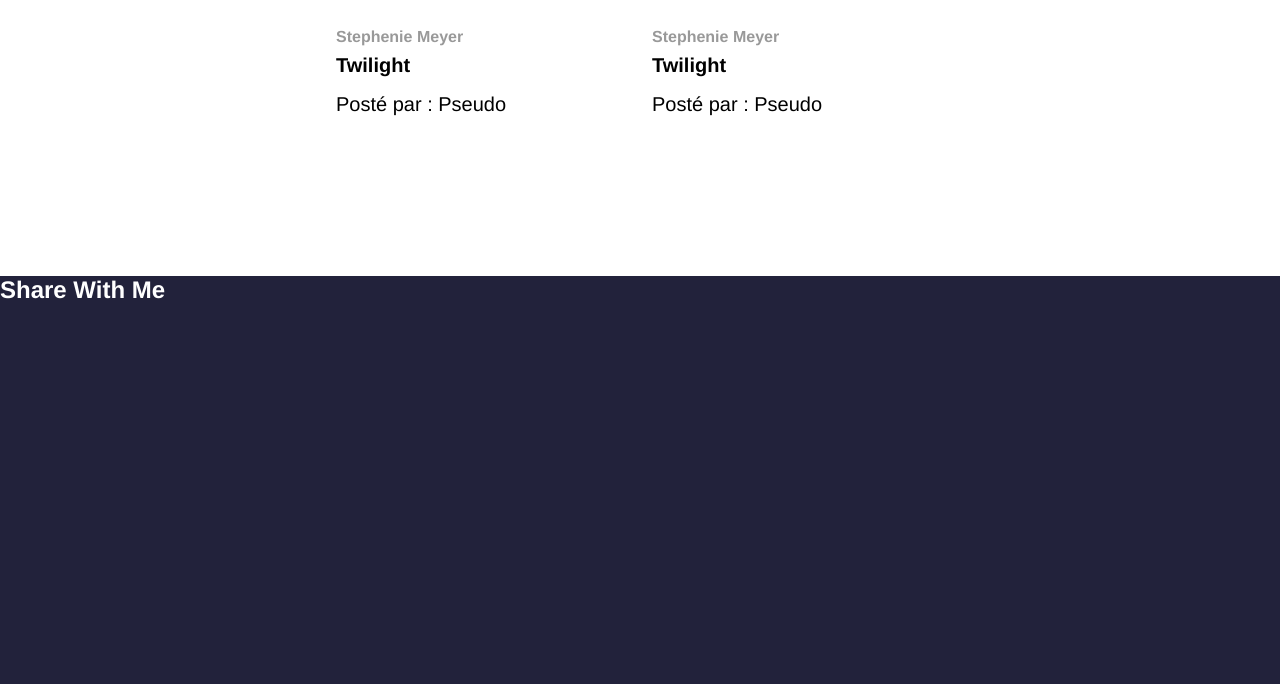
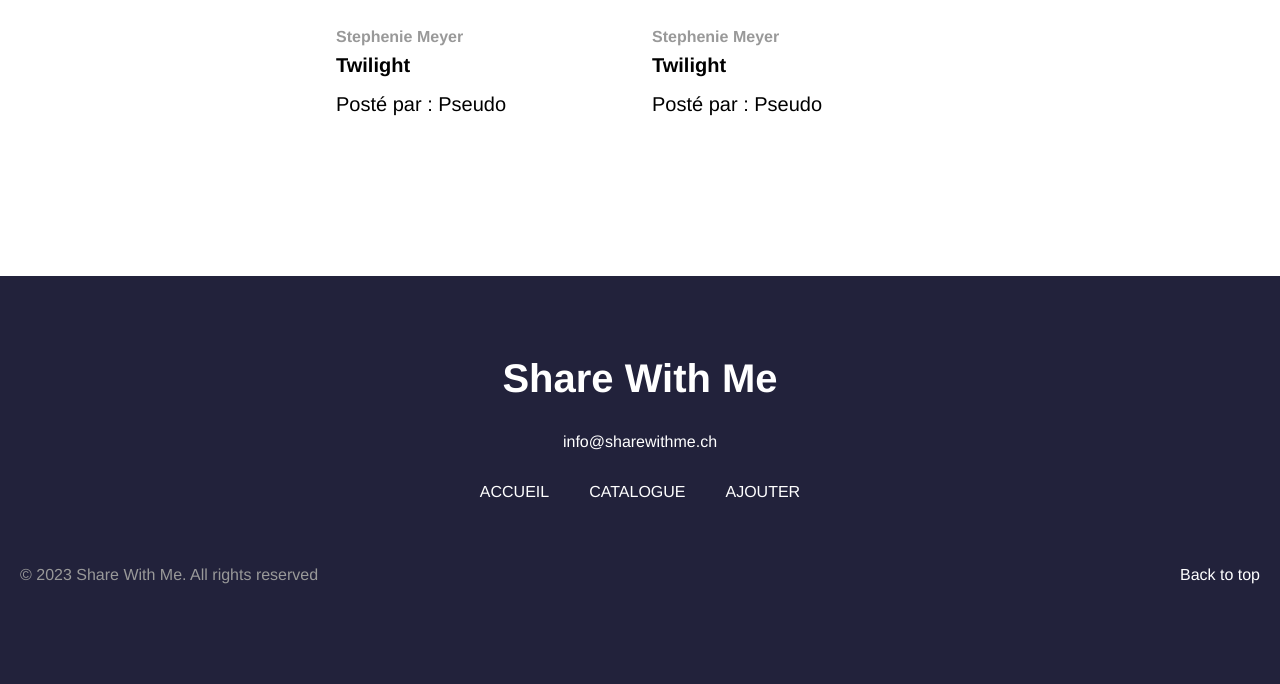
Before and after one commit to fatemzh/Share-With-Me, a PHP site: page /src/catalog.php in a window 1280 px wide. Shown: the part 2819-3503 px from the top of the page. Run offline with PHP 8.4, Linux system fonts and the light colour scheme.

Commit message:
Footer <hr> not ok

```diff
--- a/src/css/styles.css
+++ b/src/css/styles.css
@@ -8,7 +8,8 @@ html {
   font-family: "Helvetica Neue", Helvetica, Arial, sans-serif;
 }
 
-main {
+main,
+#footer-container {
   width: 1240px;
   margin: 0 auto;
 }
@@ -114,8 +115,52 @@ footer {
   background-color: #22223B;
 }
 
+#footer-container {
+  padding: 80px 0;
+  display: flex;
+  flex-direction: column;
+  align-items: center;
+}
 
+footer h2 {
+  font-size: 40px;
+  margin-bottom: 32px;
+}
 
+footer nav {
+  margin: 32px 0;
+}
+
+footer ul {
+  list-style: none;
+  display: flex;
+  gap: 40px;
+}
+
+footer li {
+  text-transform: uppercase;
+}
+
+footer a,
+footer a:visited {
+  color: white;
+}
+
+footer hr {
+  margin-bottom: 32px;
+  border: 0;
+  border-top: 1px solid #999999;
+}
+
+#footer-end {
+  display: flex;
+  width: 100%;
+  justify-content: space-between;
+}
+
+#footer-end p {
+  color: #999999;
+}
 
 /******************* Partie d'intro en beige sur les pages : accueil et catalogue *******************/
 
@@ -123,7 +168,6 @@ footer {
   min-height: 420px;
   background-color: #F2E9E4;
   display: flex;
-
 }
 
 /******************* HEADER CATALOG *******************/
--- a/src/parts/footer.inc.php
+++ b/src/parts/footer.inc.php
@@ -1,3 +1,18 @@
 <footer>
-    <h2>Share With Me</h2>
+    <div id="footer-container">
+        <h2>Share With Me</h2>
+        <a href="mailto:info@sharewithme.ch">info@sharewithme.ch</a>
+        <nav>
+            <ul>
+                <li><a href="index.php">Accueil</a></li>
+                <li><a href="catalog.php">Catalogue</a></li>
+                <li><a href="addBook.php">Ajouter</a></li>
+            </ul>
+        </nav>
+        <hr/>
+        <div id="footer-end">
+            <p>© 2023 Share With Me. All rights reserved</p>
+            <a href="#top">Back to top</a>
+        </div>
+    </div>
 </footer>
```
